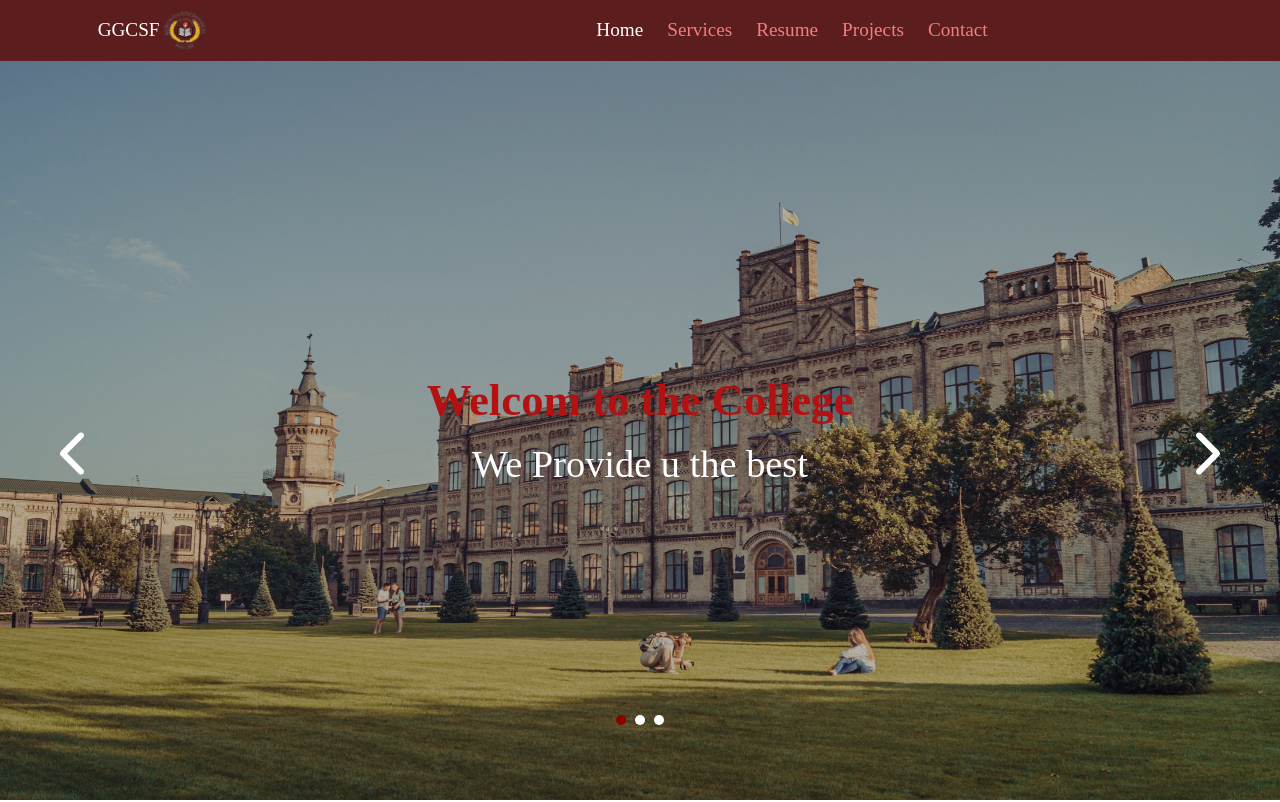
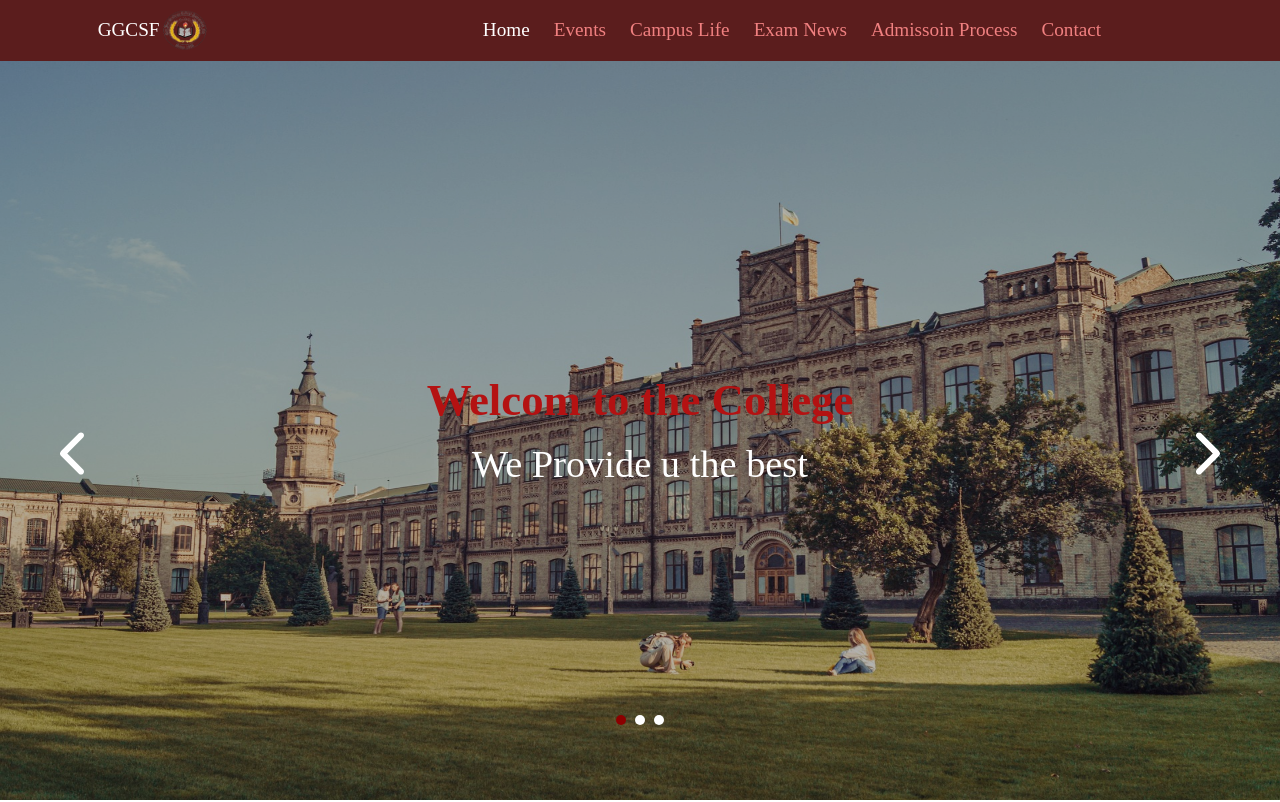
Before and after one commit to RMHamzaArif89/FYP-College-Website, a React (Vite) app in the folder College_Site_Frontend/: page / in a window 1280 px wide. Shown: the top 802 px of the page. Built offline with nearby package versions, Linux system fonts and the light colour scheme.

Commit message:
created EventsPage

```diff
--- a/College_Site_Frontend/src/App.jsx
+++ b/College_Site_Frontend/src/App.jsx
@@ -1,4 +1,4 @@
-import { useState } from 'react'
+import { useEffect, useLayoutEffect, useState } from 'react'
 import './App.css'
 import * as ReactDOM from "react-dom/client";
 import {
@@ -63,10 +63,9 @@ const router = createBrowserRouter(
       function App() {
 
 
-
   return (
       <>
-        <RouterProvider router={router} />
+        <RouterProvider  router={router}/>
       </>
       )
 }
--- a/College_Site_Frontend/src/Components/Footer/Footer.jsx
+++ b/College_Site_Frontend/src/Components/Footer/Footer.jsx
@@ -9,7 +9,7 @@ import { IoCall } from "react-icons/io5";
 import { IoMdMail } from "react-icons/io";
 import { FaLocationArrow } from "react-icons/fa";
 import { MdOutlinePhoneAndroid } from "react-icons/md";
-import {Link} from 'react-router-dom'
+import {NavLink} from 'react-router-dom'
 function Footer() {
   return (
     <div className='footer'>
@@ -30,18 +30,18 @@ function Footer() {
       </div>
       <div className="footer-col2">
         <div className="col21 col2">
-          <li><Link to={'/contact'}>Contact</Link></li>
-          <li><Link to={'/feeStructure'}>Fee Structure</Link></li>
-          <li><Link to={'/rules'}>Rules & Regulations</Link></li>
-          <li><Link to={'/studentIns'}>Student Instrucitons</Link></li>
-          <li><Link to={'/admissionProcess'}>Admission Process</Link></li>
+          <li><NavLink to={'/contact'}>Contact</NavLink></li>
+          <li><NavLink to={'/feeStructure'}>Fee Structure</NavLink></li>
+          <li><NavLink to={'/rules'}>Rules & Regulations</NavLink></li>
+          <li><NavLink to={'/studentIns'}>Student Instrucitons</NavLink></li>
+          <li><NavLink to={'/admissionProcess'}>Admission Process</NavLink></li>
         </div>
         <div className="col22 col2">
           <li>Complain Box</li>
-          <li><Link to='/socities'>Socities</Link></li>
-          <li><Link to='/programs'>Programs</Link></li>
-          <li><Link to="/examNews">Exam News</Link></li>
-          <li><Link to='https://drive.google.com/drive/folders/1HgH7fbNvelViMGgL_ZyBaGAyDtg3RYa3' target='blank'>Course Outline</Link></li>
+          <li><NavLink to='/socities'>Socities</NavLink></li>
+          <li><NavLink to='/programs'>Programs</NavLink></li>
+          <li><NavLink to="/examNews">Exam News</NavLink></li>
+          <li><NavLink to='https://drive.google.com/drive/folders/1HgH7fbNvelViMGgL_ZyBaGAyDtg3RYa3' target='blank'>Course Outline</NavLink></li>
         </div>
       </div>
       <div className="footer-col3">
--- a/College_Site_Frontend/src/Components/Nav/NavLinks.jsx
+++ b/College_Site_Frontend/src/Components/Nav/NavLinks.jsx
@@ -6,9 +6,10 @@ function NavLinks() {
   return (
   <>
    <NavLink to="/" exact activeClassName="active">Home</NavLink>
-                <NavLink to="/services" activeClassName="active">Services</NavLink>
-                <NavLink to="/resume" activeClassName="active">Resume</NavLink>
-                <NavLink to="/projects" activeClassName="active">Projects</NavLink>
+                <NavLink to="/events" activeClassName="active">Events</NavLink>
+                <NavLink to="/campusLife" activeClassName="active">Campus Life</NavLink>
+                <NavLink to="/examNews" activeClassName="active">Exam News</NavLink>
+                <NavLink to="/admissionProcess" activeClassName="active">Admissoin Process</NavLink>
                 <NavLink to="/contact" activeClassName="active">Contact</NavLink>
   </>
 
```
Also changed, not shown: College_Site_Frontend/src/Pages/EventsPage/EventsPage.jsx (added, +12 -0 lines), College_Site_Frontend/src/Pages/EventsPage/eventsPage.css (added, +9 -0 lines).
